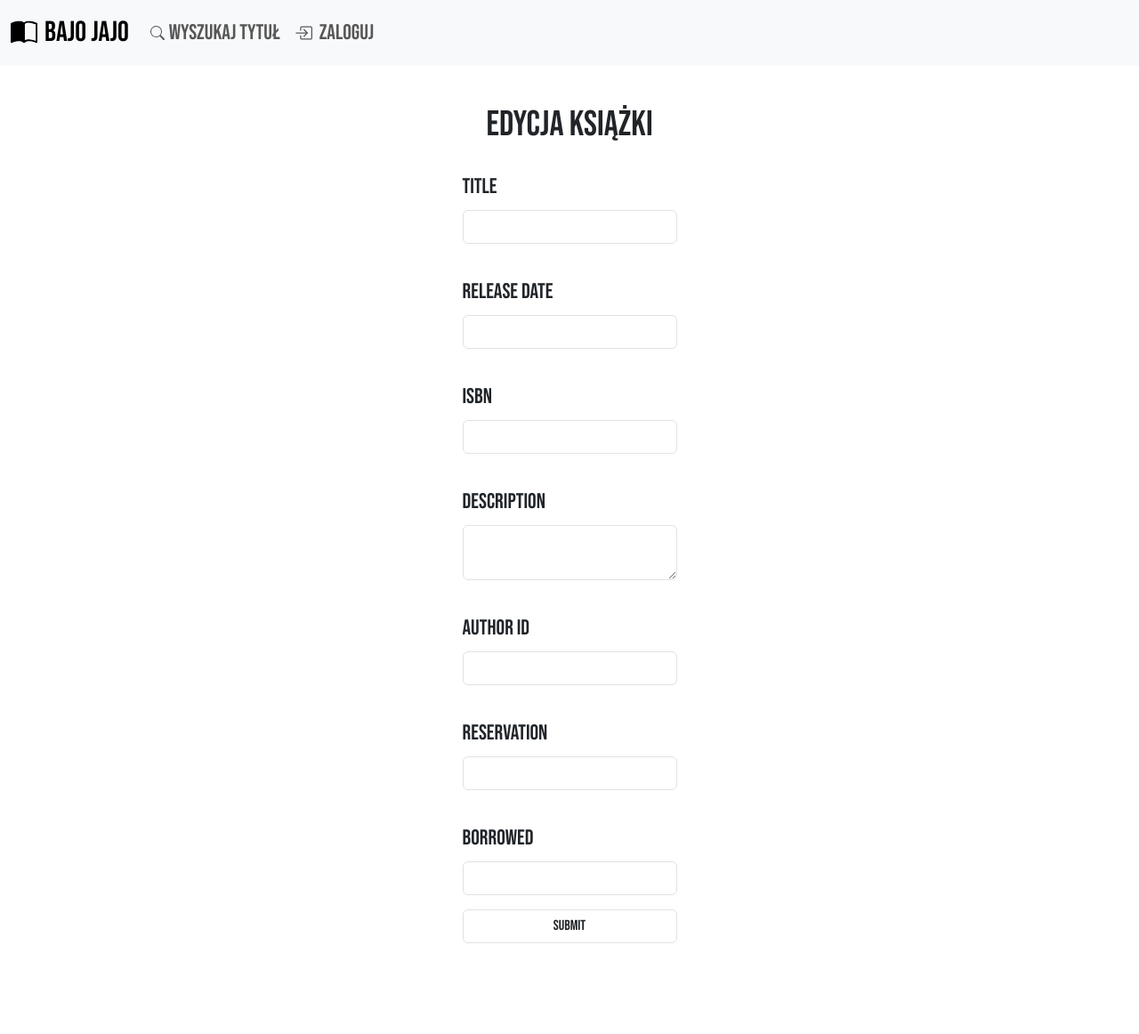
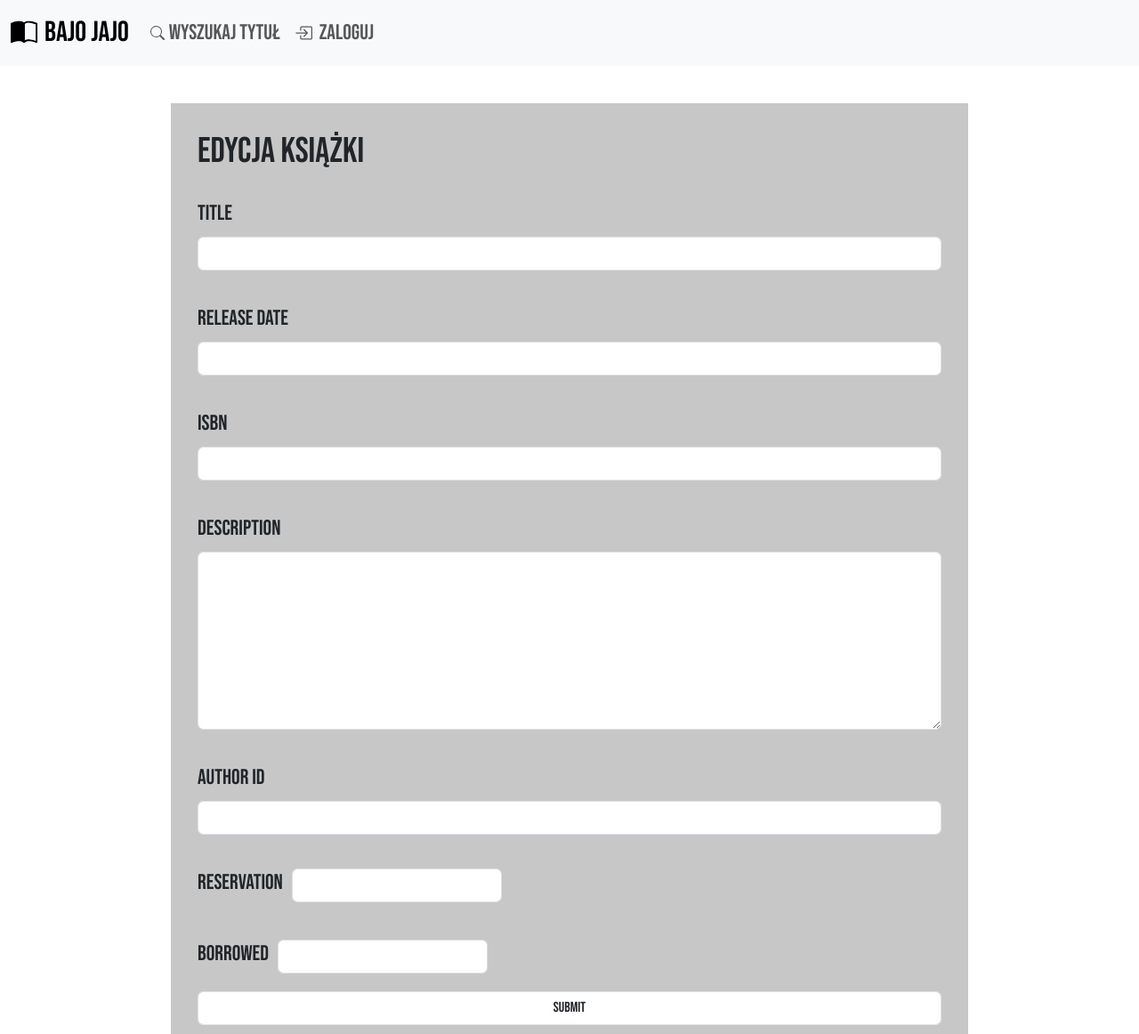
Before and after one commit to Scoobydowsky/library-Internet-Technologies-Project, a Symfony app: template site/templates/books/book_edit.html.twig in a window 1280 px wide. Shown: the whole page at 89% size. Run offline with Twig, Linux system fonts and the light colour scheme; the template is opened without the code that fills it, so the values that code supplies are empty; form fields are guessed from the names that the template uses; some libraries are stand-ins or nearby versions.

Commit message:
FRONT: all forms done

```diff
--- a/site/public/css/edit_book.css
+++ /dev/null
@@ -1,10 +0,0 @@
-label {
-  margin-top: 20px;
-  font-size: x-large;
-}
-
-input,
-textarea {
-  font-family: "Courier New", Courier, monospace;
-  font-size: large;
-}
--- /dev/null
+++ b/site/public/css/forms.css
@@ -0,0 +1,81 @@
+label {
+  margin-top: 20px;
+  font-size: x-large;
+}
+
+input,
+select,
+textarea {
+  width: 100%;
+  display: block;
+  font-family: "Courier New", Courier, monospace;
+  font-size: large;
+  padding: 10px;
+}
+
+textarea {
+  height: 200px;
+}
+
+.date-form select {
+  width: fit-content;
+  display: inline;
+  margin-right: 10px;
+}
+
+.check input {
+  display: inline;
+  width: fit-content;
+  margin-left: 10px;
+}
+
+@media (max-width: 450px) {
+  .date-form select {
+    width: 100%;
+    display: block;
+  }
+}
+
+button {
+  margin-top: 10px;
+  color: #fff;
+  background-color: #343a40;
+  border-color: #343a40;
+  border-radius: 0.25rem;
+  padding: 0.375rem 0.75rem;
+  font-size: 1rem;
+  line-height: 1.5;
+  font-size: x-large;
+}
+
+button:hover {
+  color: #fff;
+  background-color: #23272b;
+  border-color: #1d2124;
+}
+
+button:focus,
+button.focus {
+  box-shadow: 0 0 0 0.2rem rgba(52, 58, 64, 0.5);
+}
+
+button.disabled,
+button:disabled {
+  color: #fff;
+  background-color: #343a40;
+  border-color: #343a40;
+}
+
+button:not(:disabled):not(.disabled):active,
+button:not(:disabled):not(.disabled).active,
+.show > button.dropdown-toggle {
+  color: #fff;
+  background-color: #1d2124;
+  border-color: #171a1d;
+}
+
+button:not(:disabled):not(.disabled):active:focus,
+button:not(:disabled):not(.disabled).active:focus,
+.show > button.dropdown-toggle:focus {
+  box-shadow: 0 0 0 0.2rem rgba(52, 58, 64, 0.5);
+}
--- a/site/templates/books/book_edit.html.twig
+++ b/site/templates/books/book_edit.html.twig
@@ -1,21 +1,30 @@
 {% extends 'base.html.twig' %}
     {% block stylesheets %}
-        <link rel="stylesheet" href="{{ asset('css/edit_book.css') }}">
+        <link rel="stylesheet" href="{{ asset('css/forms.css') }}">
     {% endblock %}
 {% block body %}
+
+<div class="bcg">
 
     <h1>Edycja książki</h1>
     {{ form_start(form) }}
 
     {{ form_row(form.title) }}
-    {{ form_row(form.release_date) }}
+    <div class="date-form">
+        {{ form_row(form.release_date) }}
+    </div>
     {{ form_row(form.ISBN) }}
     {{ form_row(form.description) }}
     {{ form_row(form.authorId) }}
-    {{ form_row(form.reservation) }}
-    {{ form_row(form.borrowed) }}
+    <div class="check">
+        {{ form_row(form.reservation) }}
+    </div>
+    <div class="check">
+        {{ form_row(form.borrowed) }}
+    </div>
 
     {{ form_row(form.submit) }}
 
     {{ form_end(form) }}
+    </div>
 {% endblock %}
```
Also changed, not shown: site/templates/admin/user/add_user.html.twig (+7 -4 lines), site/templates/books/add_book.html.twig (+10 -2 lines), README.md.
